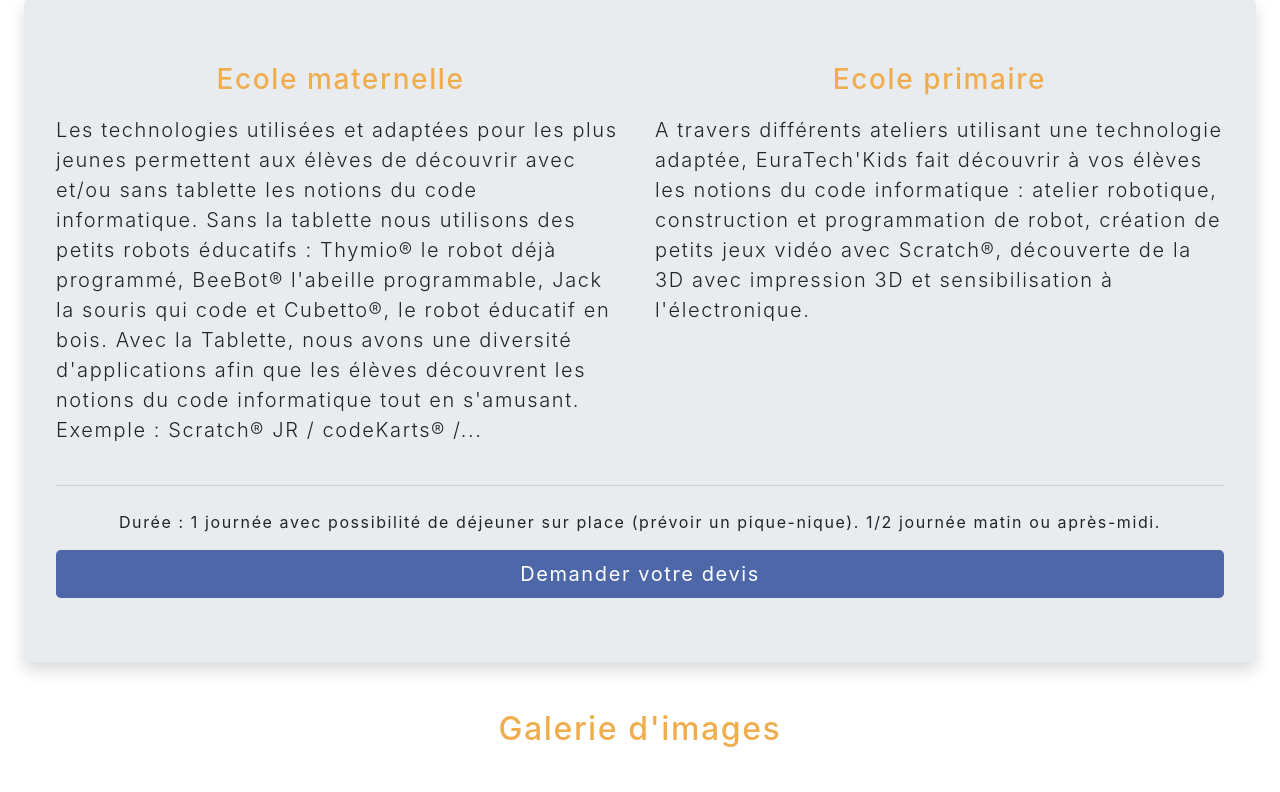
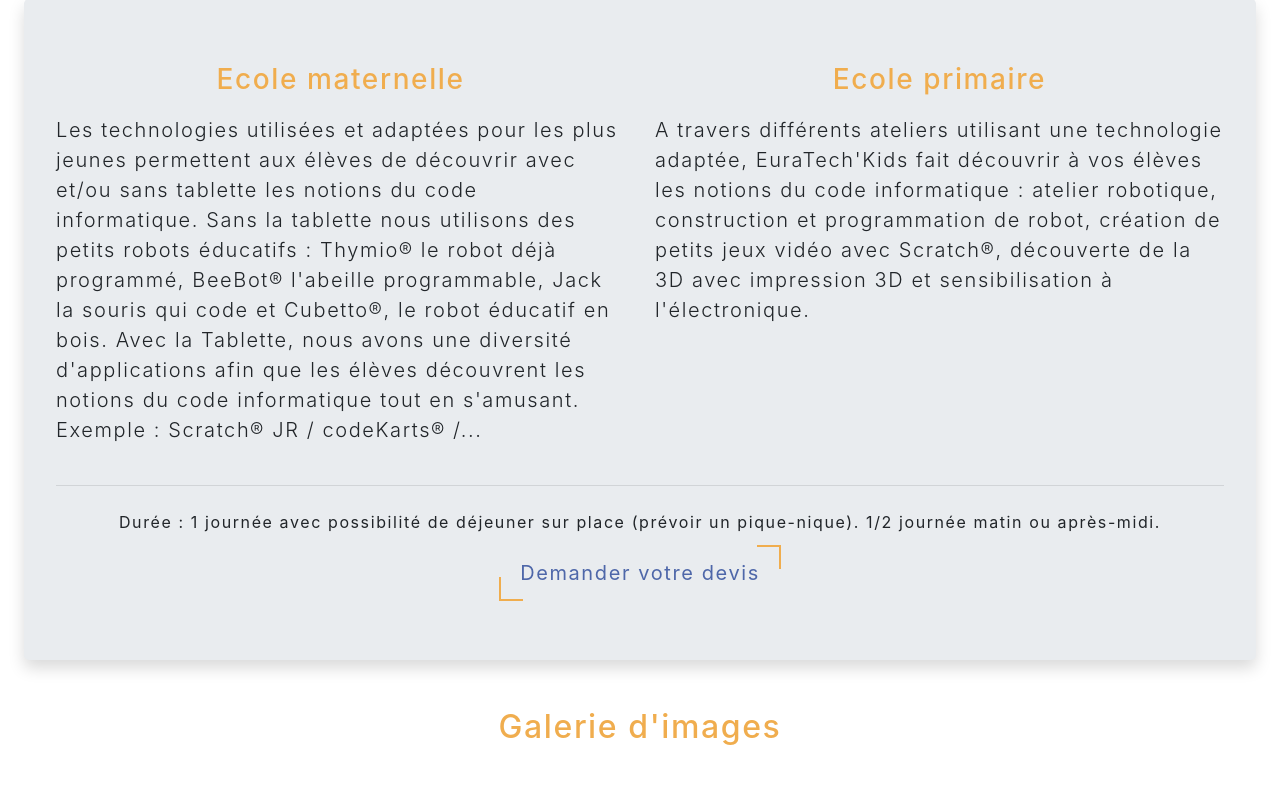
Before and after one commit to Projet-Euratech-Kids/Euratech-kids, a Symfony app: template templates/index/index.html.twig in a window 1280 px wide. Shown: the part 1934-2726 px from the top of the page. Run offline with Twig, Linux system fonts and the light colour scheme; the template is opened without the code that fills it, so the values that code supplies are empty; form fields are guessed from the names that the template uses; some libraries are stand-ins or nearby versions.

Commit message:
modif style + copyright

```diff
--- a/templates/base.html.twig
+++ b/templates/base.html.twig
@@ -45,7 +45,7 @@
             </div>
             <div class="row pb-5">
                 <div class="col">
-                    <p class="text-center mt-4">Copyright © 2020, Euratech'Kids. Tous droits réservés.</p>
+                    <p class="text-center mt-4">Copyright © {{date()|date('Y')}}, Euratech'Kids. Tous droits réservés.</p>
                 </div>
             </div>
         </div>
--- a/templates/index/condition.html.twig
+++ b/templates/index/condition.html.twig
@@ -1,4 +1,5 @@
 {% extends "base.html.twig" %}
+{% block stylesheets %}{% endblock %}
 {% block body %}
         <div class="container pt-100">
 
--- a/templates/index/index.html.twig
+++ b/templates/index/index.html.twig
@@ -38,8 +38,8 @@
                     <a class="dropdown-item" href="{{ path('logout') }}">Se déconnecter</a>
                 </div>
             {% else %}
-            <a class="btn btn-outline-eura btn-sm mr-3" data-toggle="modal" data-target="#connexion">Connexion</a>
-            <a class="btn btn-eura btn-sm mr-3" data-toggle="modal" data-target="#inscription">Inscription</a>
+                <a class="btn btn-outline-eura btn-sm mr-3 effect" data-toggle="modal" data-target="#connexion">Connexion</a>
+                <a class="btn btn-eura btn-sm mr-3 effect" data-toggle="modal" data-target="#inscription">Inscription</a>
             {% endif %}
         </div>
     </header>
@@ -49,7 +49,7 @@
 
         <div id="buttons" class="py-3 text-right">
             {% if app.user %}
-                <button class="btn btn-outline-eura dropdown-toggle" type="button" id="dropdownMenuButton" data-toggle="dropdown" aria-haspopup="true" aria-expanded="false">
+                <button class="btn btn-outline-eura dropdown-toggle effect" type="button" id="dropdownMenuButton" data-toggle="dropdown" aria-haspopup="true" aria-expanded="false">
                     {{ app.user.firstname }} {{ app.user.lastname }}
                 </button>
                 <div class="dropdown-menu" aria-labelledby="dropdownMenuButton">
@@ -60,8 +60,8 @@
                     <a class="dropdown-item" href="{{ path('logout') }}">Se déconnecter</a>
                 </div>
             {% else %}
-                <button class="btn btn-eura btn-sm mr-3" data-toggle="modal" data-target="#connexion">Connexion</button>
-                <button class="btn btn-eura btn-sm mr-3" data-toggle="modal" data-target="#inscription">Inscription</button>
+                <button class="btn btn-outline-eura btn-sm mr-3 effect" data-toggle="modal" data-target="#connexion">Connexion</button>
+                <button class="btn btn-eura btn-sm mr-3 effect" data-toggle="modal" data-target="#inscription">Inscription</button>
             {% endif %}
         </div>
 
@@ -79,7 +79,7 @@
             </div>
         </div>
         <div id="text-phone" class="text-center pt-4">
-            <h2 class="mb-3">Initiez vos enfants au monde du numérique</h2>
+            <h3 class="mb-3 h2">Initiez vos enfants au monde du numérique</h3>
             <p class="">EuraTechnologies renforce son programme d’accompagnement des plus jeunes avec EURATECH’KIDS pour donner aux enfants le goût de la programmation et les projeter dans le futur.</p>
         </div>
 
@@ -115,8 +115,8 @@
                         <input type="hidden" name="_csrf_token" value="{{ csrf_token('authenticate') }}">
                     </div>
                     <div class="modal-footer">
-                        <button type="button" class="btn btn-outline-dark" data-dismiss="modal">Fermer</button>
-                        <button type="submit" class="btn btn-eura">Se connecter</button>
+                        <button type="button" class="btn btn-outline-secondary mr-3 effect" data-dismiss="modal">Fermer</button>
+                        <button type="submit" class="btn btn-eura effect">Se connecter</button>
                     </div>
                 </form>
             </div>
@@ -147,8 +147,8 @@
                     </div>
 
                     <div class="modal-footer">
-                        <button type="button" class="btn btn-outline-secondary" data-dismiss="modal">Fermer</button>
-                        <button type="submit" class="btn btn-eura">S'inscrire</button>
+                        <button type="button" class="btn btn-outline-secondary mr-3 effect" data-dismiss="modal">Fermer</button>
+                        <button type="submit" class="btn btn-eura effect">S'inscrire</button>
                     </div>
 
                     {{ form_end(registrationForm) }}
@@ -196,12 +196,15 @@
                             <p class="card-text">{{ workshop.description|raw }}</p>
                         </div>
                         <div class="card-footer mx-auto">
-                            <a data-toggle="modal" data-target="#workshop-{{ workshop.id }}" class="btn btn-eura">En savoir plus</a>
+
+                            <a data-toggle="modal" data-target="#workshop-{{ workshop.id }}" class="btn btn-outline-eura effect">En savoir plus</a>
                         </div>
                     </div>
 
                     <!-- Modal Explorateur -->
+
                     <div class="modal fade" id="workshop-{{ workshop.id }}" tabindex="-1" role="dialog" aria-labelledby="staticBackdropLabel" aria-hidden="true">
+
                         <div class="modal-dialog" role="document">
                             <div class="modal-content">
                                 <div class="modal-header">
@@ -231,7 +234,6 @@
         <!-- Timeline -->
         <ul class="timeline mx-lg-5 mx-3">
             {% for program in programs %}
-                {% if date().timestamp < program.startdate.timestamp %}
                 {% if((loop.index)%2 != 0) %}
                     <li>
                         <div class="timeline-badge purple"><i class="fas fa-arrow-left"></i></div>
@@ -275,9 +277,9 @@
                                 </div><br>
                                 {% if program.category.name != "Vacances" %}
                                     {% if app.user %}
-                                            <a href="{{ path('member',{'id': app.user.id}) }}"><button class="btn btn-eura btn-lg mr-3 effect">Réserver ce cours</button></a>
+                                        <a href="{{ path('member',{'id': app.user.id}) }}"><button class="btn btn-outline-eura btn-lg mr-3 effect">Réserver ce cours</button></a>
                                     {% else %}
-                                            <a data-toggle="modal" data-target="#connexion"><button class="btn btn-eura btn-lg mr-3 effect">Réserver ce cours</button></a>
+                                        <a data-toggle="modal" data-target="#connexion"><button class="btn btn-outline-eura btn-lg mr-3 effect">Réserver ce cours</button></a>
                                     {% endif %}
                                 {% endif %}
                             </div>
@@ -323,15 +325,14 @@
                                 </div><br>
                                 {% if program.category.name != "Vacances" %}
                                     {% if app.user %}
-                                            <a href="{{ path('member',{'id': app.user.id}) }}"><button class="btn btn-eura btn-lg mr-3 effect">Réserver ce cours</button></a>
+                                        <a href="{{ path('member',{'id': app.user.id}) }}"><button class="btn btn-outline-eura btn-lg mr-3 effect">Réserver ce cours</button></a>
                                     {% else %}
-                                            <a data-toggle="modal" data-target="#connexion"><button class="btn btn-eura btn-lg mr-3 effect">Réserver ce cours</button></a>
+                                        <a data-toggle="modal" data-target="#connexion"><button class="btn btn-outline-eura btn-lg mr-3 effect">Réserver ce cours</button></a>
                                     {% endif %}
                                 {% endif %}
                             </div>
                         </div>
                     </li>
-                    {% endif %}
                 {% endif %}
             {% endfor %}
         </ul>
@@ -360,13 +361,13 @@
             <hr class="my-4">
             <p class="text-center">Durée : 1 journée avec possibilité de déjeuner sur place (prévoir un pique-nique). 1/2 journée matin ou après-midi.</p>
             <div class="text-center">
-                <a class="nav-link btn btn-eura btn-lg" href="#contact" role="button">Demander votre devis</a>
+                <a class="nav-link btn btn-outline-eura btn-lg effect" href="#contact" role="button">Demander votre devis</a>
             </div>
         </div>
     </section>
 
     <!-- Galerie d'image -->
-    <h2 id="galery-link" class="text-center mt-5">Galerie d'images</h2>
+    <h3 id="galery-link" class="text-center mt-5 h2">Galerie d'images</h3>
     <!-- Galerie Ordinateur -->
     <section id="galery" class="container mt-5 galery-desk">
         <div class="row mx-3">
@@ -430,10 +431,11 @@
             <div class="col-12 col-lg-5 col-md-6 mx-auto" id="newsletter">
                 <h3 class="text-warning h2">Newsletter</h3>
                 <p class="text-white">Abonnez-vous à notre newsletter pour être informé de notre actualité et de nos événements.</p>
+
                 <div class="text-white">
                     {{ form_start(newsletterForm, {'attr':{'id':'subscribe'}}) }}
                     {{ form_row(newsletterForm.mail) }}
-                    <button type="submit" id="submitNewsletter" class="btn btn-eura mt-3" data-toggle="modal" data-target="#sub">M'abonner</button>
+                    <button type="submit" id="submitNewsletter" class="btn btn-outline-eura mt-3 effect" data-toggle="modal" data-target="#sub">M'abonner</button>
                     {{ form_end(newsletterForm) }}
                 </div>
             </div>
@@ -444,7 +446,7 @@
     <section id="contact" class="mt-5">
         <div class="row px-5">
             <!-- <div class="col-12 col-lg-6 pt-5"> -->
-            <div class="col-12 col-lg-6 col-md-8 mx-auto pt-5 px-lg-5 px-3">
+            <div class="col-12 col-lg-6 col-md-8 mx-auto py-5 px-lg-5 px-3">
                 <h3 class="text-center h2">Contactez nous</h3>
                 {{ form_start(contactform) }}
                 {{ form_row(contactform.email, {'attr':{  'required' : 'required'}}) }}
@@ -474,7 +476,7 @@
                             </div>
                         </div>
                         <div class="modal-footer">
-                            <button id="ok" type="button" class="btn btn-eura btn-block mx-5" data-dismiss="modal">OK</button>
+                            <button id="ok" type="button" class="btn btn-outline-eura btn-block mx-5 effect" data-dismiss="modal">OK</button>
                         </div>
                     </div>
                 </div>
@@ -500,7 +502,7 @@
                             </div>
                         </div>
                         <div class="modal-footer">
-                            <button id="checked" type="button" class="btn btn-eura btn-block mx-5" data-dismiss="modal">OK</button>
+                            <button id="checked" type="button" class="btn btn-outline-eura btn-block mx-5 effect" data-dismiss="modal">OK</button>
                         </div>
                     </div>
                 </div>
--- a/templates/index/mention.html.twig
+++ b/templates/index/mention.html.twig
@@ -1,4 +1,5 @@
 {% extends "base.html.twig" %}
+{% block stylesheets %}{% endblock %}
 {% block body %}
     <div class="container pt-100">
 
```
Lines whose indentation alone changed are shown as unchanged.
